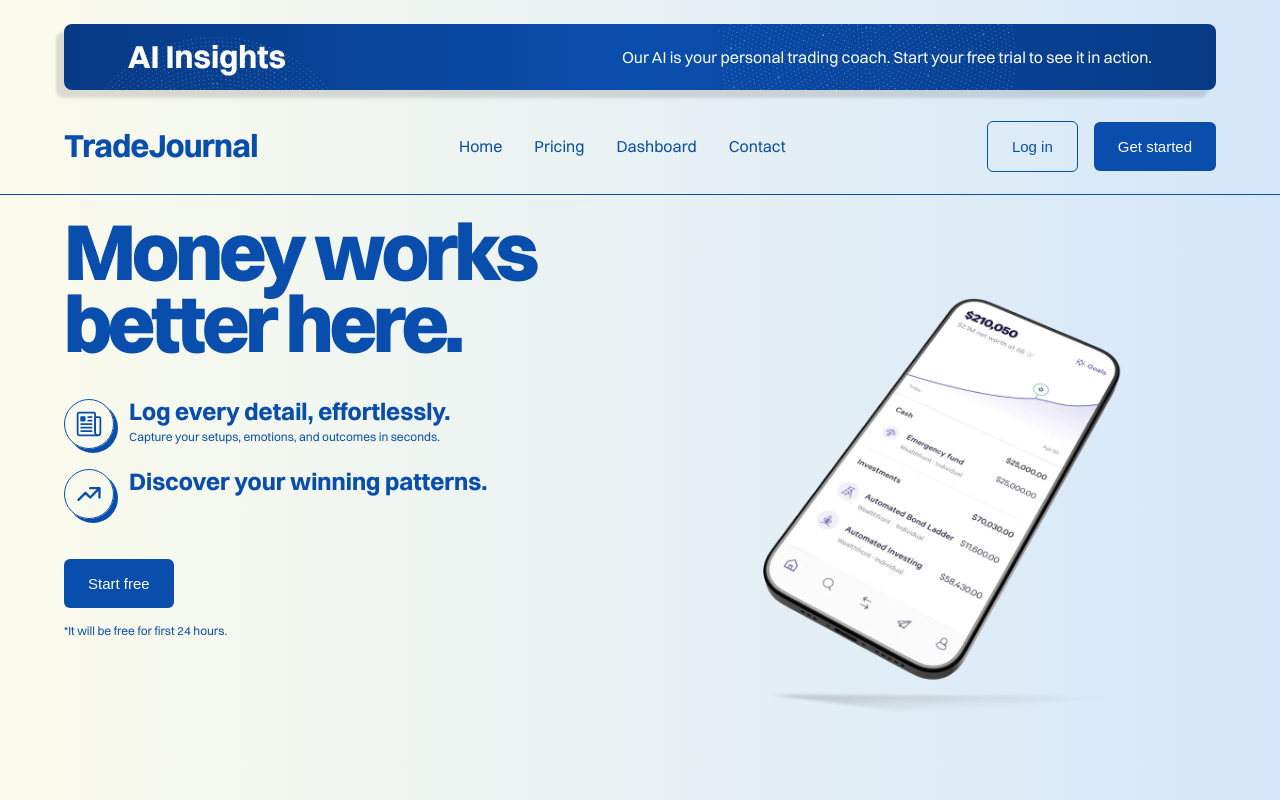
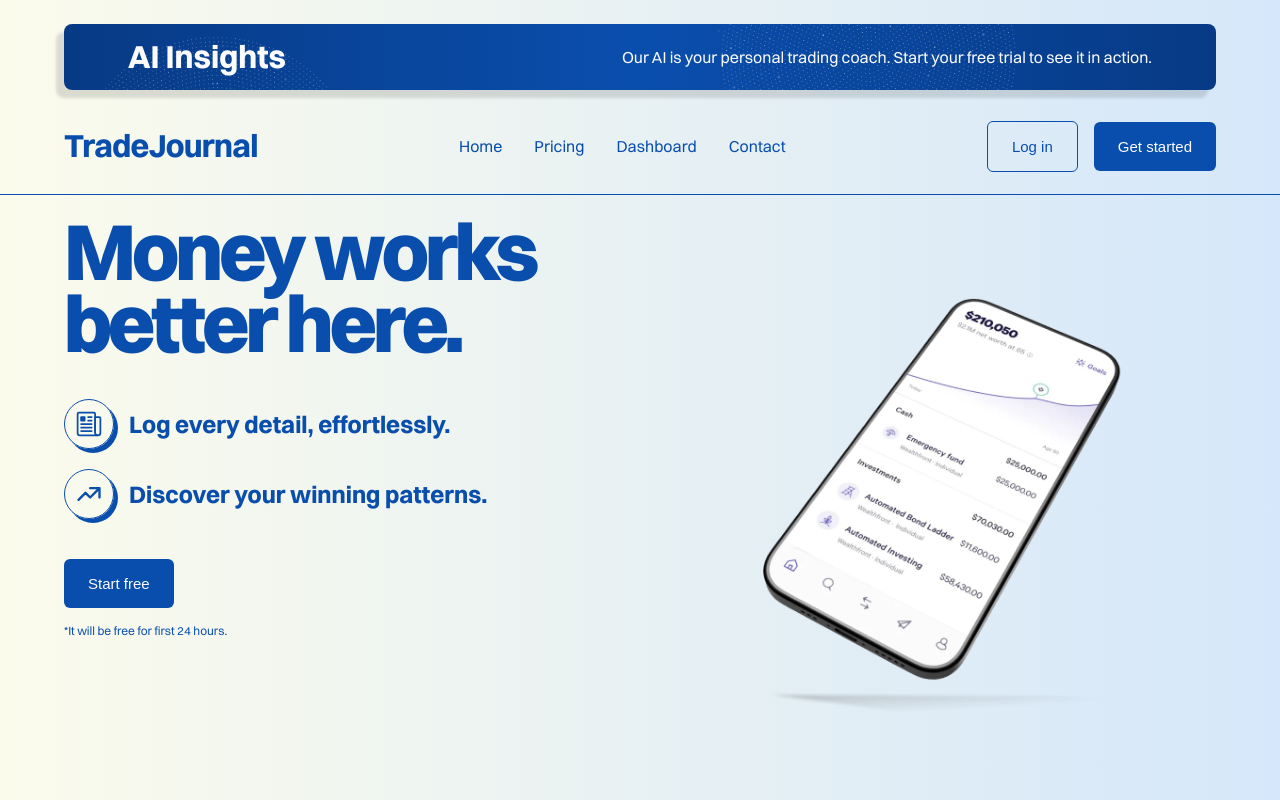
Before and after one commit to ayushcodes0/Tj-Frontend, a React (Vite) app: page / in a window 1280 px wide. Shown: the top 800 px of the page. Built offline with nearby package versions, Linux system fonts and the light colour scheme; no server answers.

Commit message:
middle sub heading removed

```diff
--- a/src/pages/LandingPage/LandingPage.module.css
+++ b/src/pages/LandingPage/LandingPage.module.css
@@ -69,12 +69,14 @@
     display: flex;
     gap: 15px;
     width: 48%;
+    align-items: center;
 }
 
 .middleHeadingRight {
     display: flex;
     gap: 15px;
     width: 50%;
+    align-items: center;
 }
 
 .middleHeadingIcon {
--- a/src/pages/LandingPage/LandingPage.tsx
+++ b/src/pages/LandingPage/LandingPage.tsx
@@ -2,8 +2,6 @@ import { FilledButton } from '../../components/Button/Button';
 import Navbar from '../../components/Navbar/Navbar';
 import TopBanner from '../../components/TopBanner/TopBanner';
 import Styles from './LandingPage.module.css';
-// import { IoFolderOpenOutline } from 'react-icons/io5';
-// import { TbPlant } from 'react-icons/tb';
 import HeroSectionImage from '../../assets/image/heroSectionImage.png';
 import { IoCloseCircle } from 'react-icons/io5';
 import { TiTick } from 'react-icons/ti';
@@ -356,7 +354,7 @@ const LandingPage = () => {
                   </div>
                   <div className={Styles.middleHeadingText}>
                     <p className={Styles.middleSubHeading}>Log every detail, effortlessly.</p>
-                    <p className={Styles.middleSubText}>Capture your setups, emotions, and outcomes in seconds.</p>
+                    {/* <p className={Styles.middleSubText}>Capture your setups, emotions, and outcomes in seconds.</p> */}
                   </div>
                 </motion.div>
 
```
